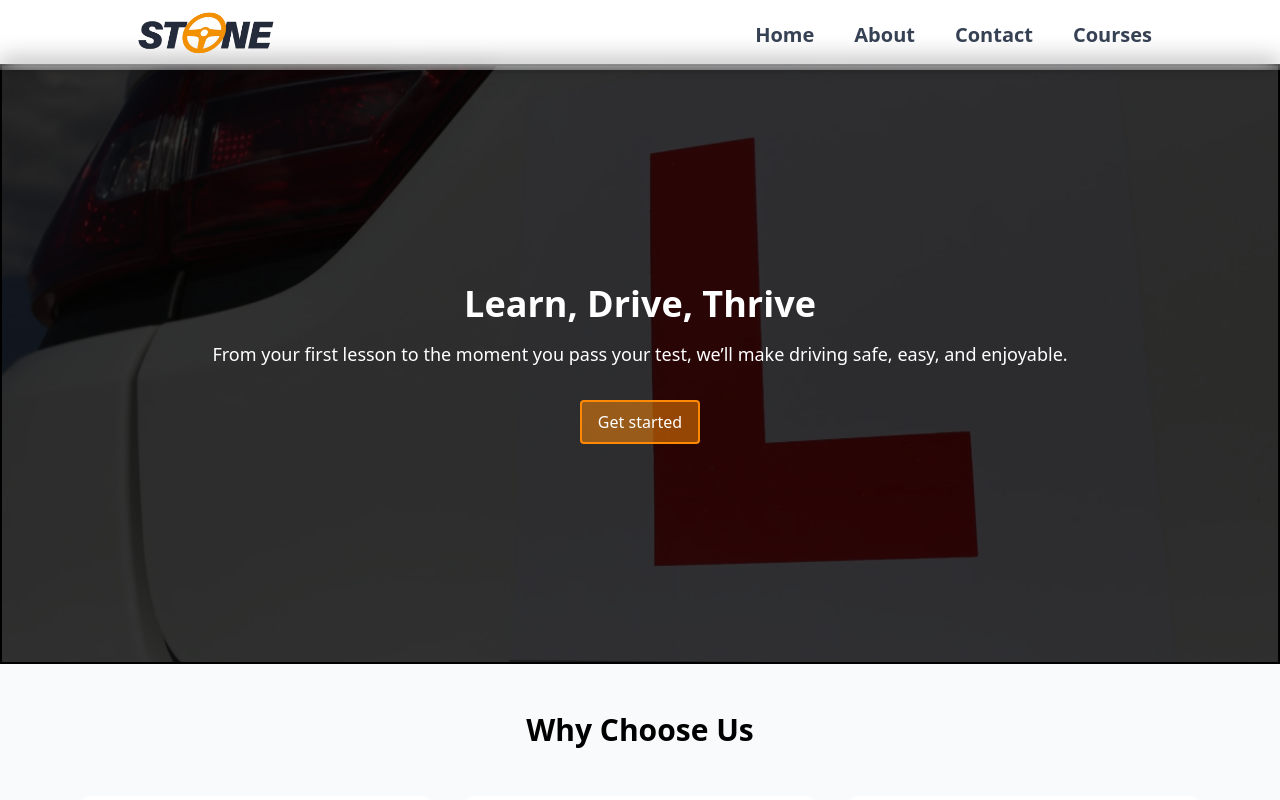
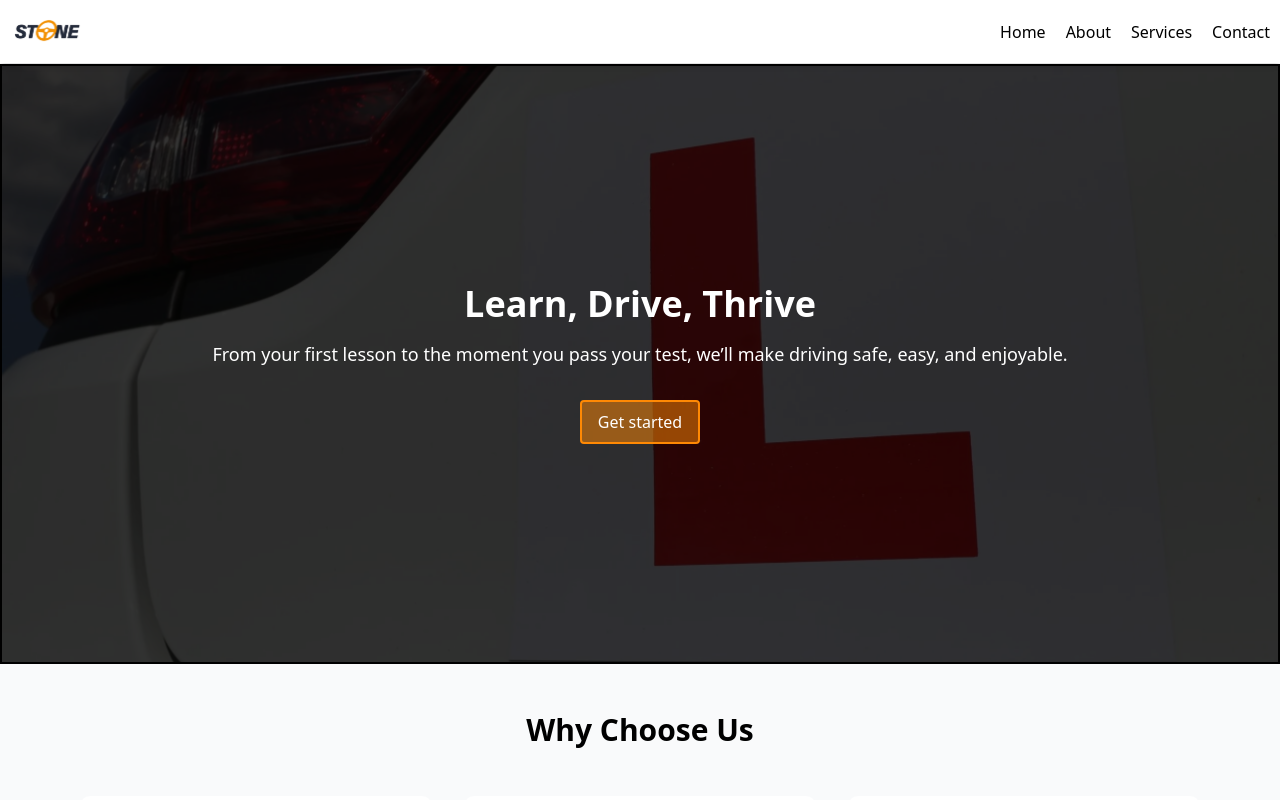
Before and after one commit to Salik689/stone-driving, a Next.js app: page / in a window 1280 px wide. Shown: the top 800 px of the page. Built offline with nearby package versions, Linux system fonts and the light colour scheme.

Commit message:
header perfect responsive

```diff
--- a/app/components/Navbar.css
+++ b/app/components/Navbar.css
@@ -0,0 +1,94 @@
+header {
+    display: flex;
+    justify-content: space-between;
+    align-items: center;
+    padding: 10px;
+    position: fixed;
+    width: 100%;
+    height: 63px;
+    z-index: 50;
+    top: 0px;
+
+}
+
+.desktop-nav ul {
+    display: flex;
+    flex-direction: row;
+    gap: 20px;
+    justify-content: center;
+    align-items: center;
+}
+
+.mobile-nav {
+    display: none;
+}
+
+.menuBtns {
+    display: none;
+}
+
+/* mobile */
+@media (max-width: 580px) {
+
+    .desktop-nav {
+        display: none;
+    }
+
+    .mobile-nav {
+        display: block;
+        /* visible but offscreen initially in mobile */
+        position: fixed;
+        top: 0;
+        right: 0;
+        width: 80vw;
+        height: 100vh;
+
+        padding: 20px;
+        transform: translateX(100%);
+        /* hide off-screen initially */
+        transition: transform 0.3s ease;
+        /* smooth slide animation */
+        z-index: 1000;
+        background-color: rgba(255, 254, 254, 0.911);
+        /* dark glass */
+        backdrop-filter: blur(16px);
+        -webkit-backdrop-filter: blur(16px);
+
+        box-shadow:
+            0 10px 25px rgba(0, 0, 0, 0.35);
+    }
+
+    .mobile-nav ul {
+        list-style: none;
+        padding: 0;
+        margin: 0;
+        display: flex;
+        flex-direction: column;
+        gap: 20px;
+    }
+
+    .mobile-nav a {
+        text-decoration: none;
+        color: black;
+        font-size: 18px;
+    }
+
+    .menuBtns {
+        display: block;
+        position: absolute;
+        right: 12px;
+    }
+
+    .menu-closeBtn {
+        top: 10px;
+    }
+
+    .mobile-nav.open-menu {
+        transform: translateX(0);
+    }
+
+    .mobile-nav.close-menu {
+        transform: translateX(100%);
+
+    }
+}
--- a/app/components/Navbar.js
+++ b/app/components/Navbar.js
@@ -1,54 +1,47 @@
-"use client";
-import Image from "next/image";
-import { useState } from "react";
-import Link from "next/link";
+"use client"
+import React from 'react'
+import './Navbar.css';
+import { useState } from 'react';
+import { useRef } from "react";
+import Image from 'next/image';
 
-export default function Navbar() {
-  const [menuOpen, setMenuOpen] = useState(false);
+const Navbar = () => {
+  const [menu, setmenu] = useState(false)
+  const menuRef = useRef(null);
 
+  function toggleMenu() {
+    setmenu(!menu)
+
+  }
   return (
-    <nav className="h-[70px] fixed w-full px-6 md:px-16 lg:px-24 xl:px-32 flex items-center justify-between z-20 bg-white text-gray-700 shadow-[0px_4px_25px_0px_#0000000D] transition-all backdrop-blur-md bg-white/10 shadow-md ">
+    <>
+      <header className=' backdrop-blur-md bg-white/10 shadow-md' >
+        <div className="logo"><Image src="/image/logo.png" alt="Logo" width={75} height={75} /></div>
+        <nav className='desktop-nav' >
+          <ul>
+            <li><a href="/">Home</a></li>
+            <li><a href="#">About</a></li>
+            <li><a href="#">Services</a></li>
+            <li><a href="#">Contact</a></li>
+          </ul>
+        </nav>
+        <button className=" menuBtns menu-openBtn" onClick={toggleMenu} >
+         <Image src="/image/ui/menu.png" alt="menu" width={50} height={50} />
+        </button>
+        <nav ref={menuRef} className={` mobile-nav ${menu ? 'open-menu' : 'close-menu'}`}>
+          <button className=" menuBtns menu-closeBtn" onClick={toggleMenu} >
+            <Image src="/image/ui/close.png" alt="menu" width={50} height={50} />
+          </button>
+          <ul>
+            <li><a href="/">Home</a></li>
+            <li><a href="#">About</a></li>
+            <li><a href="#">Services</a></li>
+            <li><a href="#">Contact</a></li>
+          </ul>
+        </nav>
+      </header>
+    </>
+  )
+}
 
-      {/* LOGO */}
-      <Link href="/" className="text-indigo-600">
-        <Image src="/image/logo.png" alt="Logo" width={157} height={40} />
-      </Link>
-
-      {/* DESKTOP MENU */}
-      <ul className="md:flex hidden items-center gap-10 text-xl font-bold ">
-        <li><Link href="/" className="hover:text-orange-500/80 transition">Home</Link></li>
-        <li><Link href="/about" className="hover:text-orange-500/80 transition">About</Link></li>
-        <li><Link href="/contact" className="hover:text-orange-500/80 transition">Contact</Link></li>
-        <li><Link href="/courses" className="hover:text-orange-500/80 transition">Courses</Link></li>
-      </ul>
-
-
-
-      {/* MOBILE MENU BUTTON */}
-      <button
-        aria-label="menu-btn"
-        type="button"
-        className="inline-block md:hidden active:scale-90 transition"
-        onClick={() => setMenuOpen(!menuOpen)}
-      >
-        <svg xmlns="http://www.w3.org/2000/svg" width="30" height="30" viewBox="0 0 30 30" fill="#000">
-          <path d="M 3 7 A 1.0001 1.0001 0 1 0 3 9 L 27 9 A 1.0001 1.0001 0 1 0 27 7 L 3 7 z M 3 14 A 1.0001 1.0001 0 1 0 3 16 L 27 16 A 1.0001 1.0001 0 1 0 27 14 L 3 14 z M 3 21 A 1.0001 1.0001 0 1 0 3 23 L 27 23 A 1.0001 1.0001 0 1 0 27 21 L 3 21 z"></path>
-        </svg>
-      </button>
-
-      {/* MOBILE MENU */}
-      {menuOpen && (
-        <div className="mobile-menu absolute font-bold top-[70px] left-0 w-full bg-white p-6 md:hidden">
-          <ul className="flex flex-col space-y-4 text-lg">
-            <li><Link href="/" className="hover:text-orange-500/80 transition">Home</Link></li>
-            <li><Link href="/about" className="hover:text-orange-500/80 transition">About</Link></li>
-            <li><Link href="/contact" className="hover:text-orange-500/80 transition">Contact</Link></li>
-            <li><Link href="/courses" className="hover:text-orange-500/80 transition">Courses</Link></li>
-          </ul>
-
-
-        </div>
-      )}
-    </nav>
-  );
-}
+export default Navbar
```
Also changed, not shown: public/image/ui/close.png (added), public/image/ui/menu.png (added), public/layout.js (indentation only).
